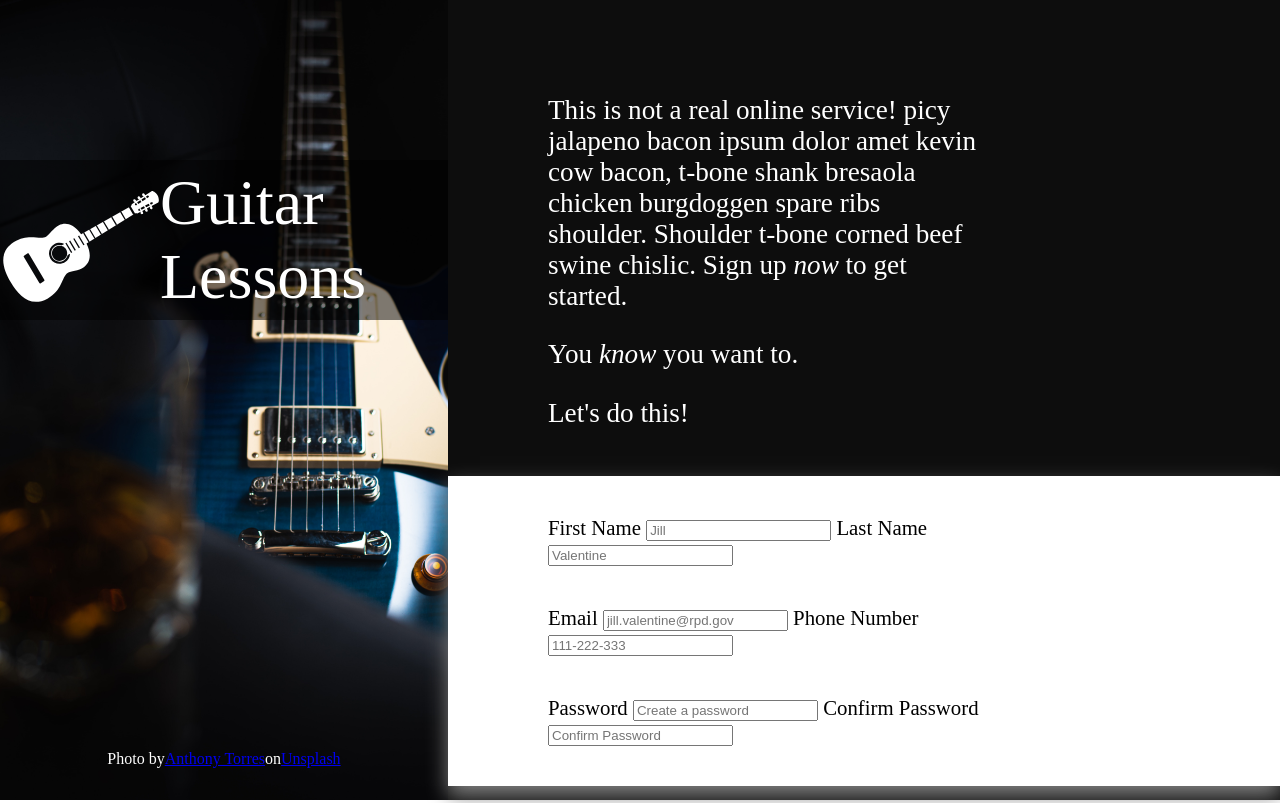
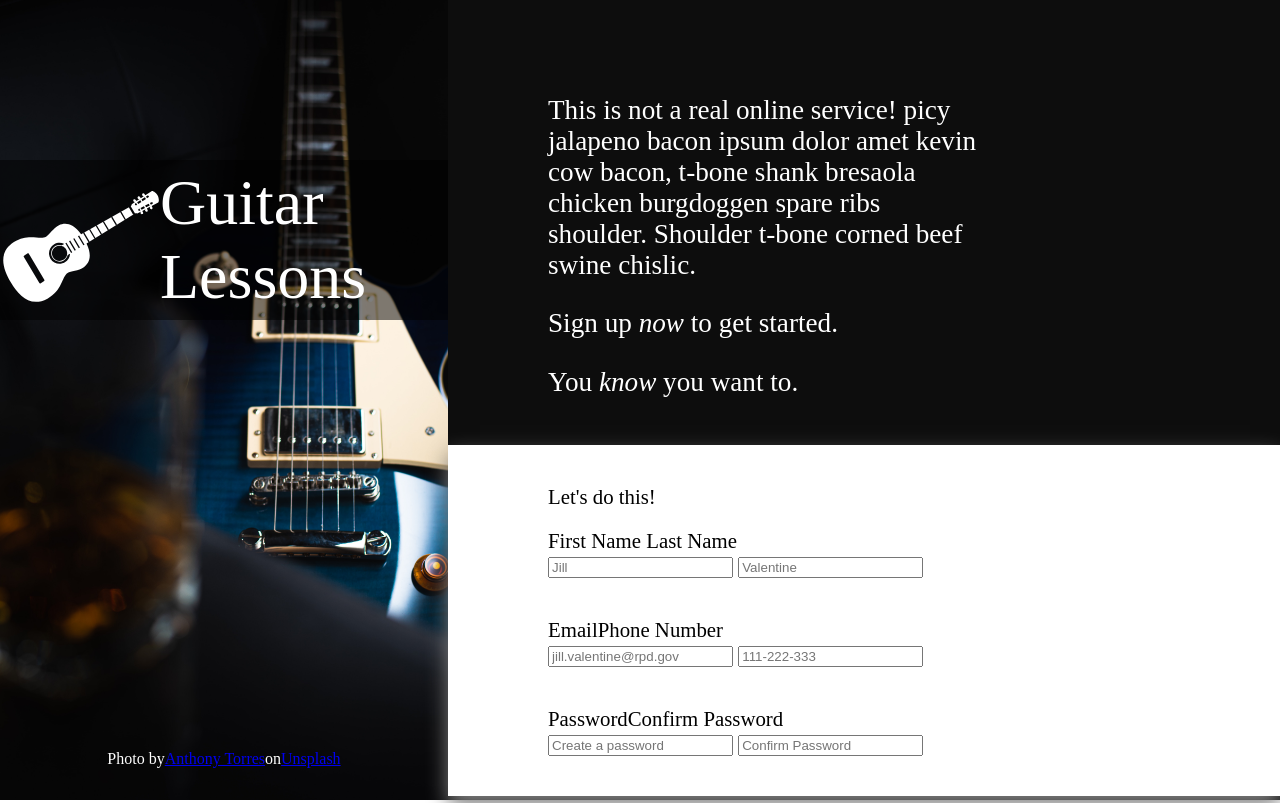
Before and after one commit to aaroncarlisle-cs/sign-up-form, a plain HTML site: page index.html in a window 1280 px wide. Shown: the top 803 px of the page. Drawn offline with Linux system fonts and the light colour scheme.

Commit message:
Separate labels and inputs into their own divs

```diff
--- a/index.html
+++ b/index.html
@@ -21,29 +21,39 @@
     </div>
     <main>
         <div class="instructions">
-            <p>This is not a real online service! picy jalapeno bacon ipsum dolor amet kevin cow bacon, t-bone shank bresaola chicken burgdoggen spare ribs shoulder. Shoulder t-bone corned beef swine chislic. Sign up <em>now</em> to get started.</p>
+            <p>This is not a real online service! picy jalapeno bacon ipsum dolor amet kevin cow bacon, t-bone shank bresaola chicken burgdoggen spare ribs shoulder. Shoulder t-bone corned beef swine chislic. <p></p>Sign up <em>now</em> to get started.</p>
             <p>You <em>know</em> you want to.</p>
-            <p>Let's do this!</p>
         </div>
         <div class="sign-up">
             <form action="">
                 <div class="form-row">
+                    <p>Let's do this!</p>
+                    <div class="labels">
                         <label for="name">First Name</label>
+                        <label for="last-name">Last Name</label>
+                    </div>
+                    <div class="inputs">
                         <input type="text" name="first-name" id="first-name" placeholder="Jill" required>
-                    <label for="last-name">Last Name</label>
                         <input type="text" name="last-name" id="last-name" placeholder="Valentine" min-length="2" required>
                     </div>
+                </div>
                 <div class="form-row">
-                    <label for="e-mail">Email</label>
+                    <div class="labels">
+                        <label for="e-mail">Email</label><label for="phone-number">Phone Number</label>
+                    </div>
+                    <div class="inputs">
                         <input type="email" name="e-mail" id="e-mail" placeholder="jill.valentine@rpd.gov" required>
-                    <label for="phone-number">Phone Number</label>
                         <input type="tel" name="phone-number" id="phone-number" placeholder="111-222-333" pattern="[0-9]{3}-[0-9]{2}-[0-9]{3}" required>
                     </div>
+                </div>
                 <div class="form-row">
-                    <label for="password">Password</label>
+                    <div class="labels">
+                        <label for="password">Password</label><label for="confirm-password">Confirm Password</label>
+                    </div>
+                    <div class="inputs">
                         <input type="password" name="password" id="password" placeholder="Create a password" minlength="8" required>
-                    <label for="confirm-password">Confirm Password</label>
                         <input type="password" name="confirm-password" id="confirm-password" placeholder="Confirm Password" minlength="8" required>
+                    </div>
                 </div>
             </form>
         </div>
```
Lines whose indentation alone changed are shown as unchanged.
